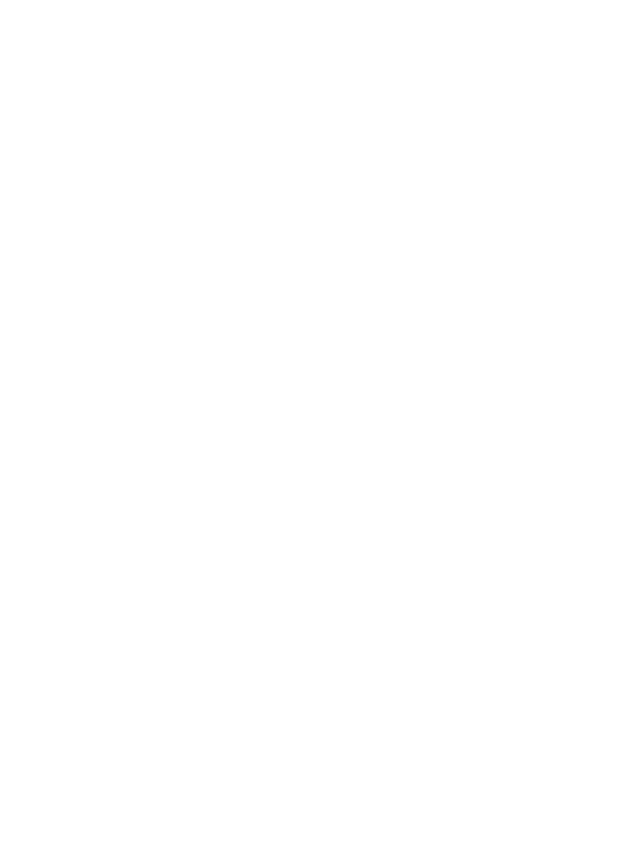
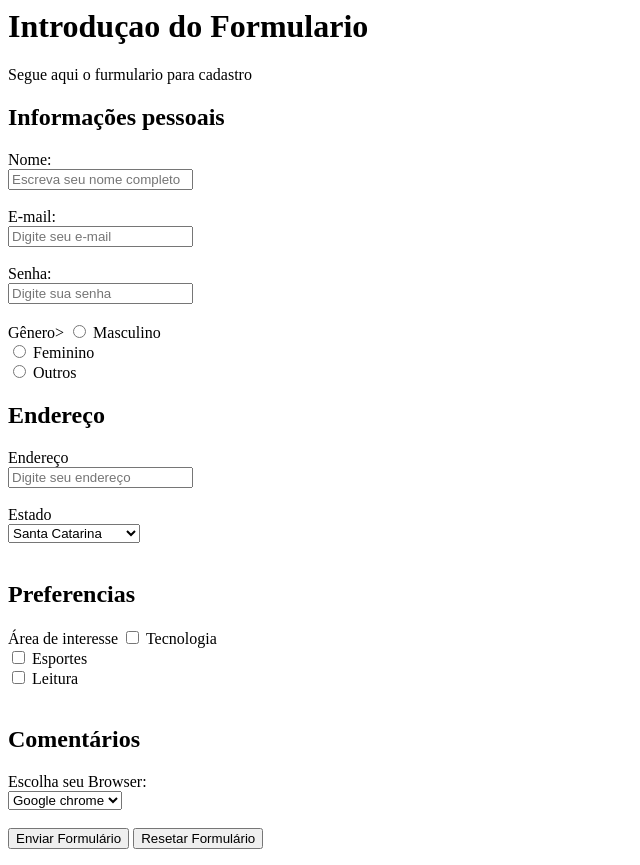
Before and after one commit to marcoantoniogiacomini/Site-em-html, a plain HTML site: page Formulario.html in a window 1280 px wide. Shown: the whole page, without its empty margins (0-640 px from the left). Before the commit the page ends 800 px from the top, so only its background shows below. Drawn offline with Linux system fonts and the light colour scheme.

Commit message:
formulario commit
3 commit

```diff
--- a/Formulario.html
+++ b/Formulario.html
@@ -5,3 +5,63 @@
     <title>Formulario de cadastro</title>
 </head>
 <body>
+    <h1>Introduçao do Formulario</h1>
+    <p>Segue aqui o furmulario para cadastro</p>
+
+    <form action="" method="post">
+    <!-- Seção: de informações Pessoais -->
+     <h2>Informações pessoais</h2>
+     <label for="nome">Nome:</label><br>
+     <input type="text" id="nome" name="nome" placeholder="Escreva seu nome completo" required><br><br>
+
+     <label for="email">E-mail:</label><br>
+     <input type="email" id="email" name="email" placeholder="Digite seu e-mail" required><br><br>
+
+     <label for="senha">Senha:</label><br>
+     <input type="password" id="senha" name="senha" placeholder="Digite sua senha" required><br><br>
+
+    <label>Gênero></label>
+    <input type="radio" id="masculino" name="genero" value="masculino">
+    <label for="masculino">Masculino</label><br>
+    <input type="radio" id="feminino" name="genero" value="feminino">
+    <label for="feminino">Feminino</label><br>
+    <input type="radio" id="outros" name="genero" value="outros">
+    <label for="outros">Outros</label><br>
+
+    <!-- Seção: endereço -->
+     <h2>Endereço</h2>
+     <label for="endereço">Endereço</label><br>
+     <input type="text" id="endereço" name="endereço" placeholder="Digite seu endereço"><br><br>
+
+     <label for="estado">Estado</label><br>
+     <select name="estado" id="estado">
+     <option value="SC">Santa Catarina</option>
+     <option value="RJ">Rio de Janeiro</option>
+     <option value="RS">Rio Grande do Sul</option>
+</select><br><br>
+
+<!-- Seção: Preferencias -->
+<h2>Preferencias</h2>
+<label>Área de interesse</label>
+<input type="checkbox" id="tecnologia" name="área de interesse" value="tecnologia">
+<label for="tecnologia">Tecnologia</label><br>
+<input type="checkbox" id="esportes" name="área de interesse" value="esportes">
+<label for="esportes">Esportes</label><br>
+<input type="checkbox" id="leitura" name="área de interesse" value="leitura">
+<label for="leitura">Leitura</label><br><br>
+
+<!-- Seção: Comentários -->
+ <h2>Comentários</h2>
+ <label for="browser">Escolha seu Browser:</label><br>
+ <select name="browser" id="browser">
+ <option value="chrome">Google chrome</option>
+ <option value="safari">Safari</option>
+ <option value="firefox">Mozilla Firefox</option>
+</select><br><br>
+
+<!-- Botões para Enviar e Resetar -->
+ <button type="submit">Enviar Formulário</button>
+ <button type="reset">Resetar Formulário</button>
+</form>
+</body>
+</html>
```
